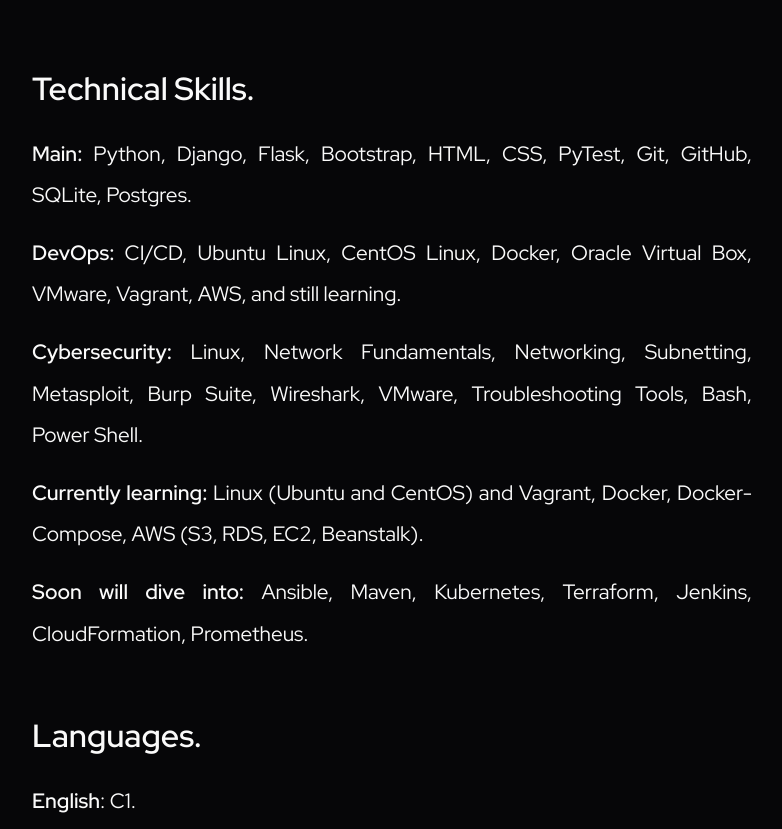
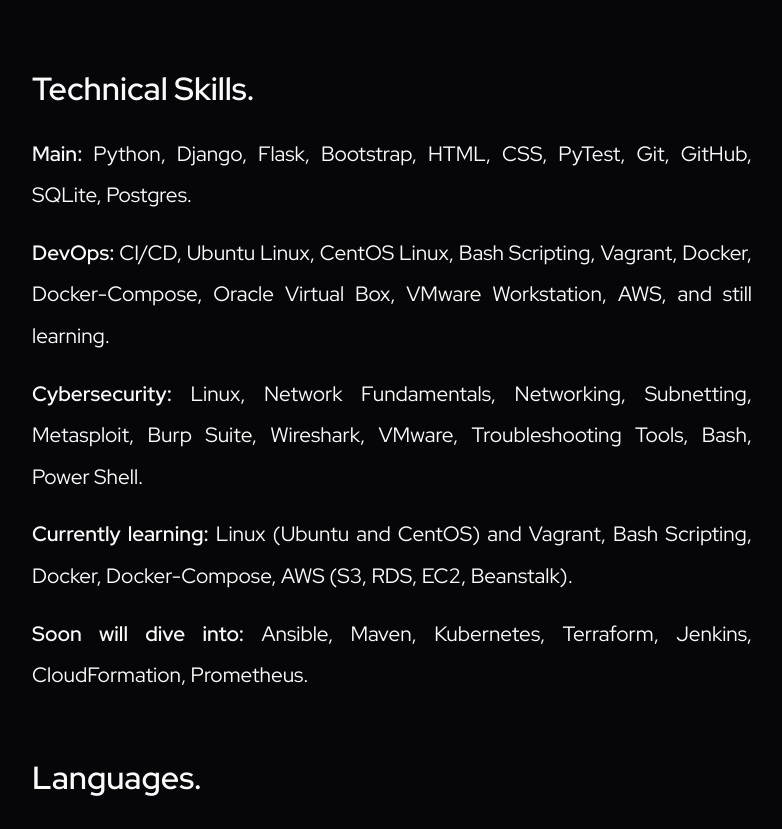
Before and after one commit to Veluthil/Portfolio-Project, a Flask app: page /about in a window 1280 px wide. Shown: the part 2403-3232 px from the top of the page, without its empty margins (260-1042 px from the left). Run offline with Flask 2, Linux system fonts and the light colour scheme; some libraries are stand-ins or nearby versions.

Commit message:
Update about.html

```diff
--- a/templates/about.html
+++ b/templates/about.html
@@ -59,11 +59,11 @@
             <br>
             <h2 id="techskills">Technical Skills.</h2>
             <p><b>Main:</b> Python, Django, Flask, Bootstrap, HTML, CSS, PyTest, Git, GitHub, SQLite, Postgres.</p>
-            <p><b>DevOps:</b> CI/CD, Ubuntu Linux, CentOS Linux, Docker, Oracle Virtual Box, VMware, Vagrant,
-                AWS, and still learning.</p>
+            <p><b>DevOps:</b> CI/CD, Ubuntu Linux, CentOS Linux, Bash Scripting, Vagrant, Docker, Docker-Compose, Oracle Virtual Box,
+                VMware Workstation, AWS, and still learning.</p>
             <p><b>Cybersecurity:</b> Linux, Network Fundamentals, Networking, Subnetting, Metasploit, Burp Suite,
                 Wireshark, VMware, Troubleshooting Tools, Bash, Power Shell.</p>
-            <p><b>Currently learning:</b> Linux (Ubuntu and CentOS) and Vagrant,
+            <p><b>Currently learning:</b> Linux (Ubuntu and CentOS) and Vagrant, Bash Scripting,
                 Docker, Docker-Compose, AWS (S3, RDS, EC2, Beanstalk).</p>
             <p><b>Soon will dive into:</b> Ansible, Maven, Kubernetes, Terraform, Jenkins, CloudFormation, Prometheus.
             </p>
```
